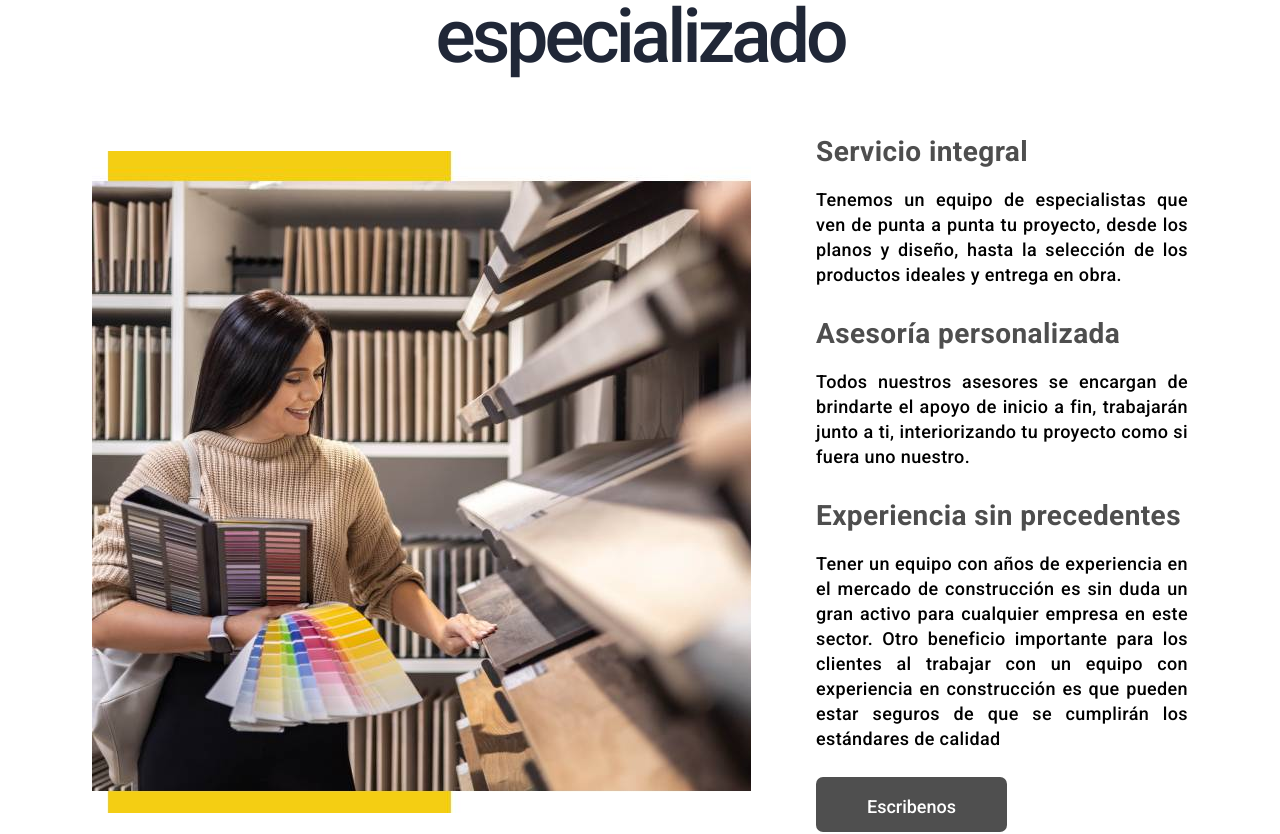
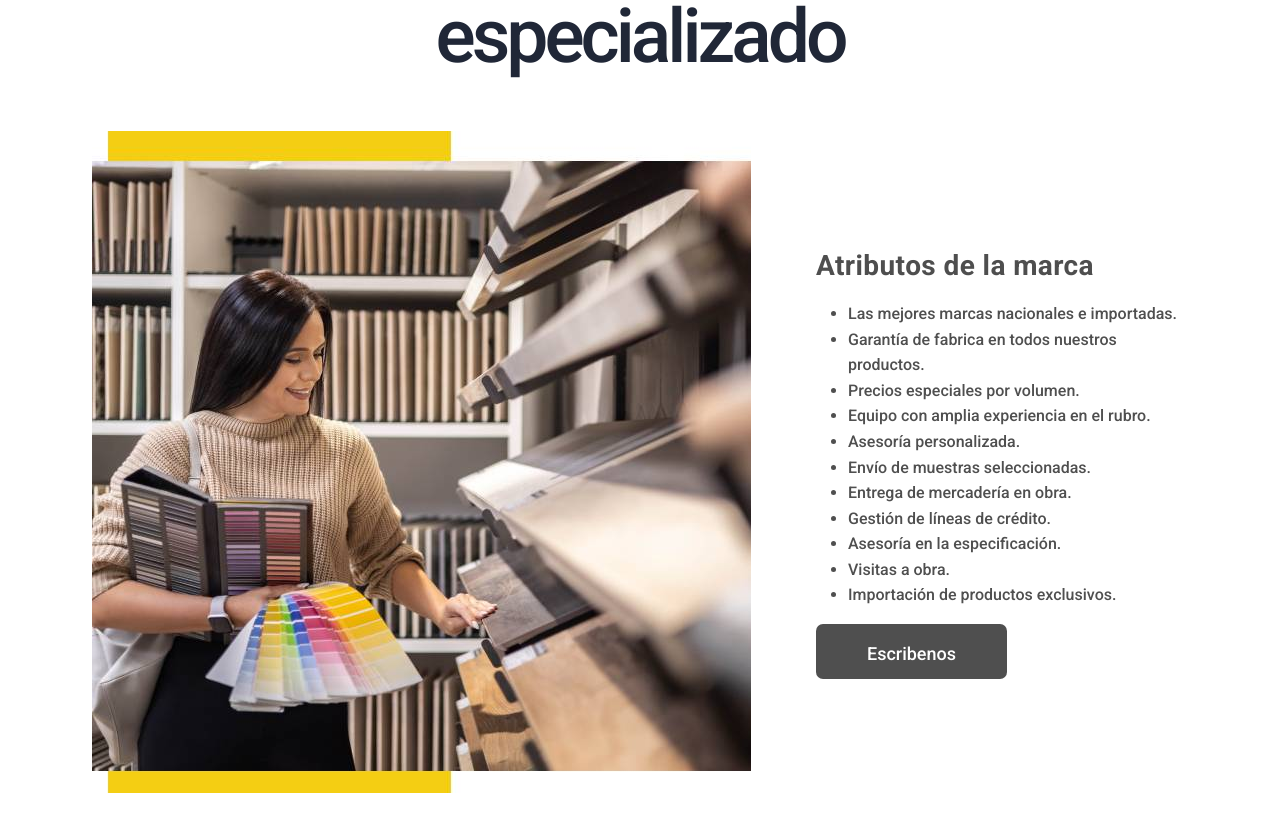
Before and after one commit to gparedescassinelli/proyecta-angular, an Angular app: page / in a window 1280 px wide. Shown: the part 1226-2060 px from the top of the page. Built offline with nearby package versions, Linux system fonts and the light colour scheme.

Commit message:
cambio textos

```diff
--- a/src/app/components/hero/hero.component.html
+++ b/src/app/components/hero/hero.component.html
@@ -3,11 +3,14 @@
       <div class="d-flex justify-content-start align-items-center h-100 container">
         <div class="text-white">
           <h1 class="mb-3 hero-title animate__animated animate__bounceInLeft">
+            Especialistas en proyectos inmobiliarios e institucionales
+          </h1>
+        <!--   <h1 class="mb-3 hero-title animate__animated animate__bounceInLeft">
             Proyecta - Proyectos que transforman tu ciudad
           </h1>
           <h4 class="mb-3 hero-subtitle animate__animated animate__bounceInRight">
             Entregamos valor a tus proyectos, con los mejores acabados
-          </h4>
+          </h4> -->
         </div>
       </div>
     </div>
--- a/src/app/components/section-team/section-team.component.html
+++ b/src/app/components/section-team/section-team.component.html
@@ -1,24 +1,42 @@
 <div>
-    <div class="container" >
+  <div class="container">
     <h2 class="title-equipo-especializado">
       Contamos con un equipo especializado
     </h2>
     <!-- data-aos="fade-up-left" -->
     <div class="container-equipo-especializado" data-aos="fade-up-left">
-        <div >
-          <img loading="lazy" src='../../../assets/DHomecuadro.jpg' alt="equipo especializado" />
+      <div>
+        <img
+          loading="lazy"
+          src="../../../assets/DHomecuadro.jpg"
+          alt="equipo especializado"
+        />
       </div>
 
-        <div class="container-equipo-servicios"  >
-          <div >
-            <h3 class="subtitle-team">Servicio integral</h3>
-            <p>
+      <div class="container-equipo-servicios">
+        <div>
+          <!--           <h3 class="subtitle-team">Servicio integral</h3> -->
+          <h3 class="subtitle-team">Atributos de la marca</h3>
+          <ul>
+            <li>Las mejores marcas nacionales e importadas.</li>
+            <li>Garantía de fabrica en todos nuestros productos.</li>
+            <li>Precios especiales por volumen.</li>
+            <li>Equipo con amplia experiencia en el rubro.</li>
+            <li>Asesoría personalizada.</li>
+            <li>Envío de muestras seleccionadas.</li>
+            <li>Entrega de mercadería en obra.</li>
+            <li>Gestión de líneas de crédito.</li>
+            <li>Asesoría en la especificación.</li>
+            <li>Visitas a obra.</li>
+            <li>Importación de productos exclusivos.</li>
+          </ul>
+          <!--   <p>
               Tenemos un equipo de especialistas que ven de punta a punta tu
               proyecto, desde los planos y diseño, hasta la selección de los
               productos ideales y entrega en obra.
-            </p>
+            </p> -->
         </div>
-          <div >
+        <!--   <div >
             <h3 class="subtitle-team">Asesoría personalizada</h3>
             <p>
               Todos nuestros asesores se encargan de brindarte el apoyo de
@@ -37,9 +55,11 @@
               pueden estar seguros de que se cumplirán los estándares de
               calidad
             </p>
-          </div>
+          </div> -->
         <div>
-          <a href="#contactanos" ><button class="btn-proyecta-team">Escribenos</button></a>
+          <a href="#contactanos"
+            ><button class="btn-proyecta-team">Escribenos</button></a
+          >
         </div>
       </div>
     </div>
```
Lines whose indentation alone changed are shown as unchanged.
